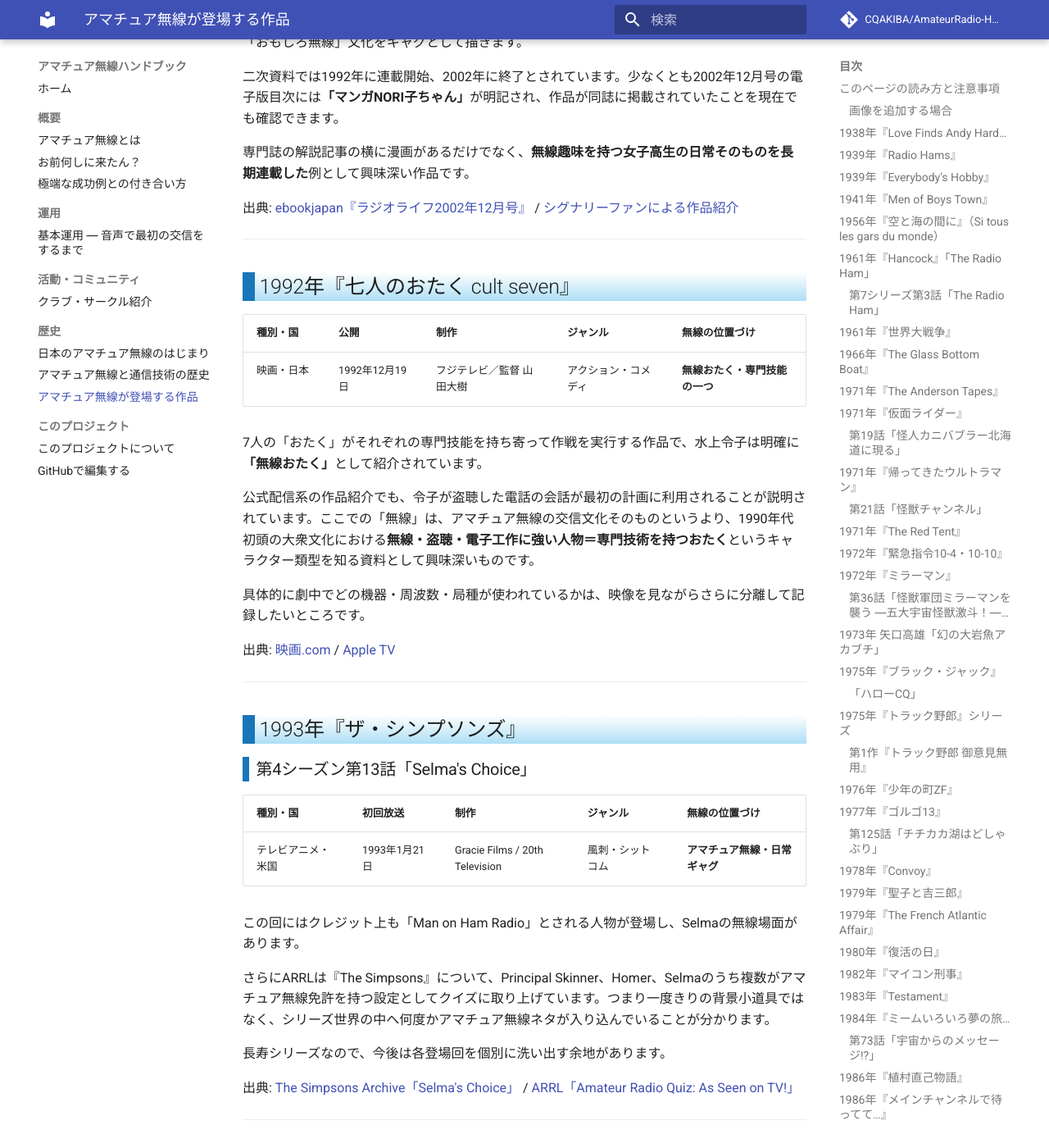
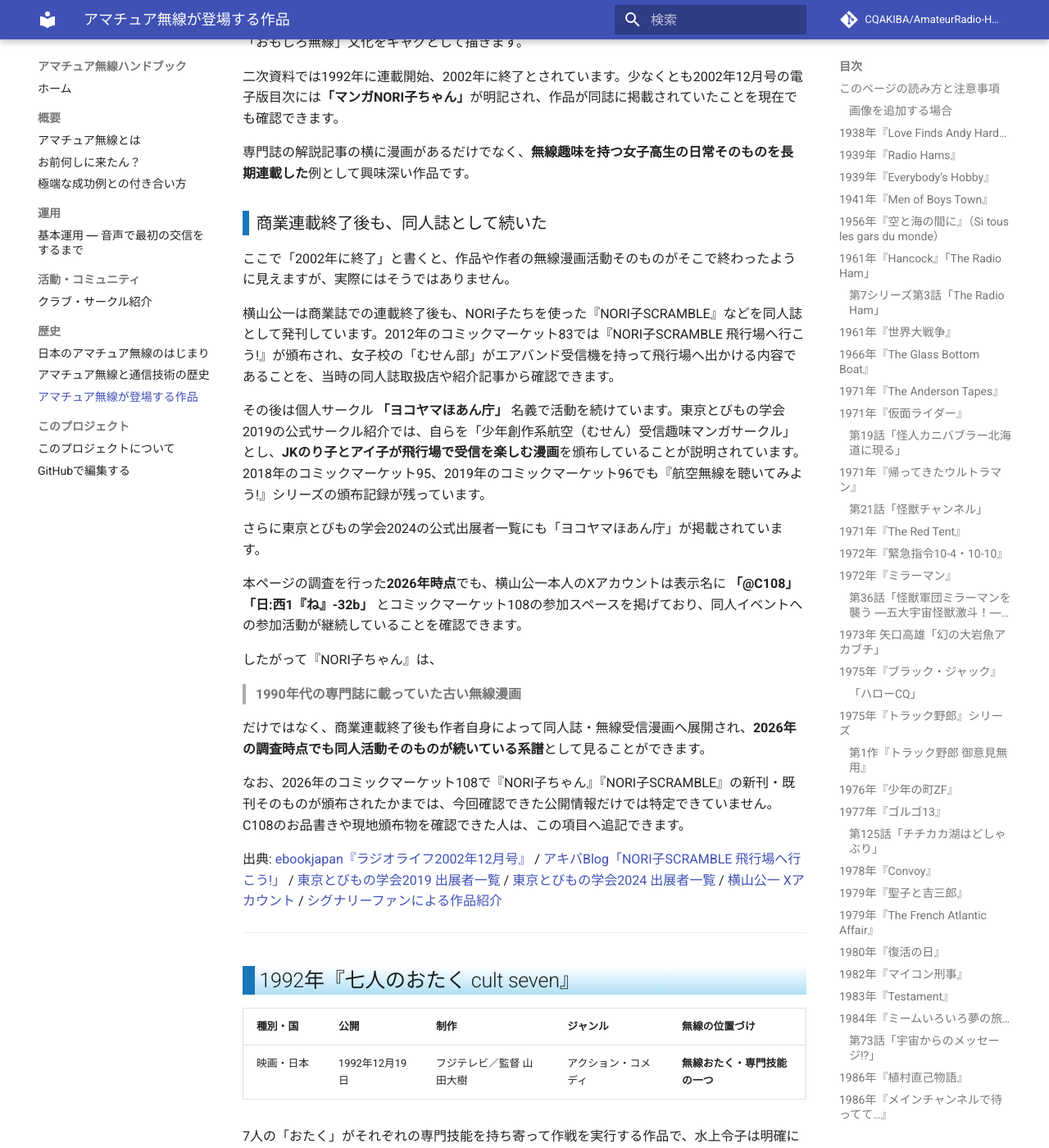
Before and after one commit to CQAKIBA/AmateurRadio-Handbook, an MkDocs documentation site: the page built from docs/15_歴史/アマチュア無線が登場する作品.md, in a window 1280 px wide and 1400 px high, scrolled down 20786 px. Shown: the whole window at 82% size. Built offline with MkDocs 1.6.1 and Material for MkDocs 9.7.7, drawn with Linux system fonts in a browser that asks for light colours; comment, search, counter and statistics services are not loaded; some of the changed text lies outside the part shown.

Commit message:
Document NORIko doujin continuation through 2026

```diff
--- a/docs/15_歴史/アマチュア無線が登場する作品.md
+++ b/docs/15_歴史/アマチュア無線が登場する作品.md
@@ -671,7 +671,7 @@
 
 | 種別・国 | 掲載 | 制作 | ジャンル | 無線の位置づけ |
 | --- | --- | --- | --- | --- |
-| 4コマ漫画・日本 | 『ラジオライフ』 | 横山公一 | ギャグ・趣味 | **アマチュア無線・受信文化の日常** |
+| 4コマ漫画・日本 | 『ラジオライフ』 | 横山公一 | ギャグ・趣味 | **アマチュア無線・受信文化の日常／商業連載後も同人活動へ継続** |
 
 『ラジオライフ』誌上で長期間掲載された4コマ漫画で、女子高生のNORI子たちを通じて、アマチュア無線だけでなく警察・消防・鉄道・航空などの無線受信、アンテナ、受信機など当時の「おもしろ無線」文化をギャグとして描きます。
 
@@ -679,7 +679,27 @@
 
 専門誌の解説記事の横に漫画があるだけでなく、**無線趣味を持つ女子高生の日常そのものを長期連載した**例として興味深い作品です。
 
-出典: [ebookjapan『ラジオライフ2002年12月号』](https://ebookjapan.yahoo.co.jp/books/520896/A002462549/) / [シグナリーファンによる作品紹介](https://amateurmusenshikaku.com/manga/)
+### 商業連載終了後も、同人誌として続いた
+
+ここで「2002年に終了」と書くと、作品や作者の無線漫画活動そのものがそこで終わったように見えますが、実際にはそうではありません。
+
+横山公一は商業誌での連載終了後も、NORI子たちを使った『NORI子SCRAMBLE』などを同人誌として発刊しています。2012年のコミックマーケット83では『NORI子SCRAMBLE 飛行場へ行こう!』が頒布され、女子校の「むせん部」がエアバンド受信機を持って飛行場へ出かける内容であることを、当時の同人誌取扱店や紹介記事から確認できます。
+
+その後は個人サークル **「ヨコヤマほあん庁」** 名義で活動を続けています。東京とびもの学会2019の公式サークル紹介では、自らを「少年創作系航空（むせん）受信趣味マンガサークル」とし、**JKのり子とアイ子が飛行場で受信を楽しむ漫画**を頒布していることが説明されています。2018年のコミックマーケット95、2019年のコミックマーケット96でも『航空無線を聴いてみよう!』シリーズの頒布記録が残っています。
+
+さらに東京とびもの学会2024の公式出展者一覧にも「ヨコヤマほあん庁」が掲載されています。
+
+本ページの調査を行った**2026年時点**でも、横山公一本人のXアカウントは表示名に **「@C108」「日:西1『ね』-32b」** とコミックマーケット108の参加スペースを掲げており、同人イベントへの参加活動が継続していることを確認できます。
+
+したがって『NORI子ちゃん』は、
+
+> **1990年代の専門誌に載っていた古い無線漫画**
+
+だけではなく、商業連載終了後も作者自身によって同人誌・無線受信漫画へ展開され、**2026年の調査時点でも同人活動そのものが続いている系譜**として見ることができます。
+
+なお、2026年のコミックマーケット108で『NORI子ちゃん』『NORI子SCRAMBLE』の新刊・既刊そのものが頒布されたかまでは、今回確認できた公開情報だけでは特定できていません。C108のお品書きや現地頒布物を確認できた人は、この項目へ追記できます。
+
+出典: [ebookjapan『ラジオライフ2002年12月号』](https://ebookjapan.yahoo.co.jp/books/520896/A002462549/) / [アキバBlog「NORI子SCRAMBLE 飛行場へ行こう!」](https://akibablog.blog.jp/archives/51378991.html) / [東京とびもの学会2019 出展者一覧](https://tokyo.tobimono.org/archives/843) / [東京とびもの学会2024 出展者一覧](https://event.tobimono.org/2024circle) / [横山公一 Xアカウント](https://x.com/YokoyamaKouichi) / [シグナリーファンによる作品紹介](https://amateurmusenshikaku.com/manga/)
 
 ---
 
```
